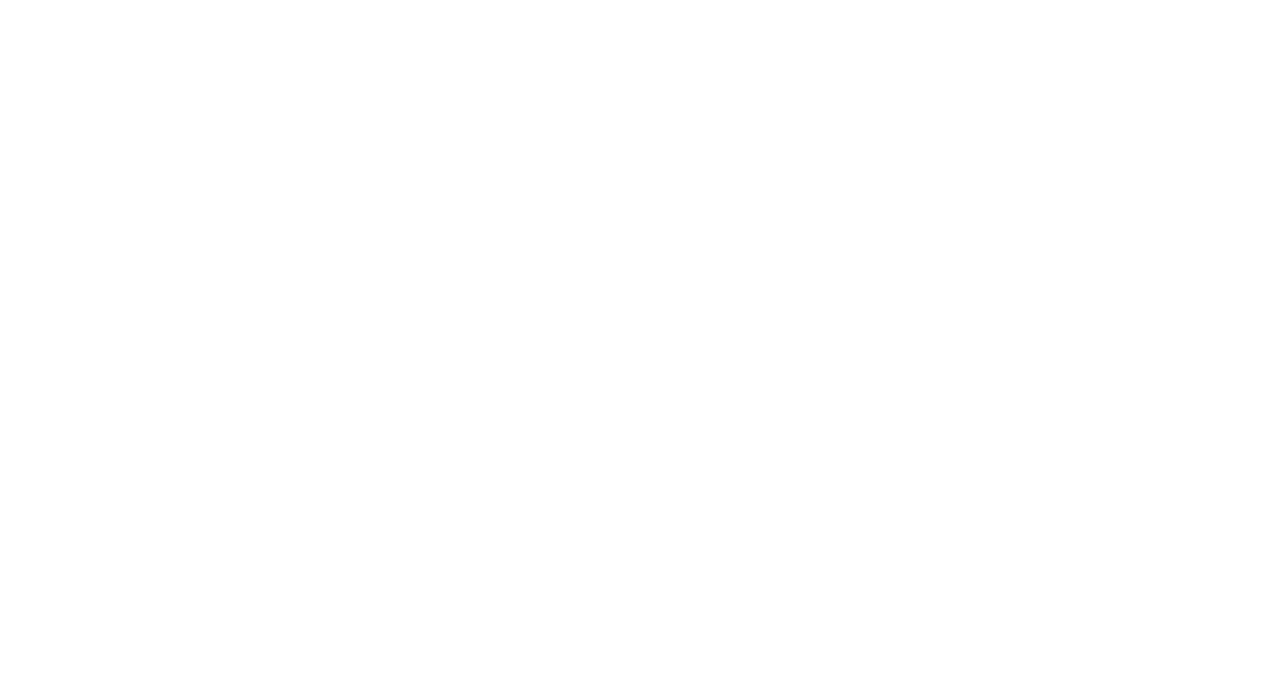
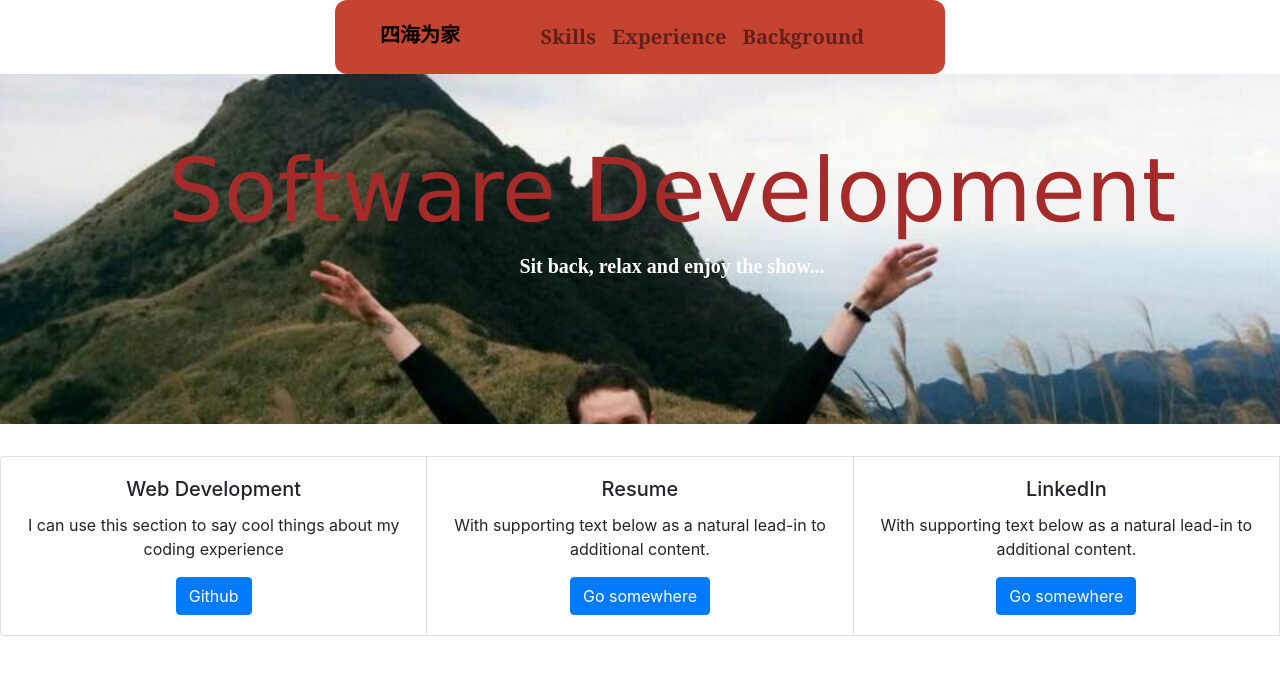
Before and after one commit to sammypond/sammypond.github.io, a plain HTML site: page portfolio_project.html in a window 1280 px wide. Drawn offline with nearby package versions, Linux system fonts and the light colour scheme.

Commit message:
pushing changes to github

```diff
--- /dev/null
+++ b/css/portfolio_css.css
@@ -0,0 +1,38 @@
+#navbarStyle {
+    font-family: Georgia;
+    font-size: 20px;
+    color: #000;
+    font-weight: bold;
+}
+
+#zhongWen {
+    color: #000;
+    font-weight: bold;
+    padding: 2% 0 0 5%;
+}
+
+#navbarBox {
+    box-sizing: border-box;
+    border-radius: 12px;
+}
+
+#saminTaiwan {
+    background-image: url("../img/SamTaiwan.jpg");
+    height: 350px;
+    background-attachment: fixed;
+    background-position: bottom;
+    background-repeat: no-repeat;
+    background-size: cover;
+    padding: 5% 0 0 5%;
+}
+
+.display-2 {
+    font-family: 'Lucida Sans';
+    color: brown;
+}
+
+.lead {
+    font-family: 'Lucinda Sans';
+    color: #fff;
+    font-weight: bold;
+}
--- a/portfolio_project.html
+++ b/portfolio_project.html
@@ -1 +1,80 @@
 <!DOCTYPE html>
+<html lang="en">
+<head>
+    <!-- required meta tags-->
+    <meta charset="utf-8">
+    <meta name="viewport" content="width=device-width, initial-scale=1, shrink-to-fit=yes">
+    <title>Sam Marritz | </title>
+    <link rel="stylesheet" href="https://stackpath.bootstrapcdn.com/bootstrap/4.1.3/css/bootstrap.min.css" integrity="sha384-MCw98/SFnGE8fJT3GXwEOngsV7Zt27NXFoaoApmYm81iuXoPkFOJwJ8ERdknLPMO" crossorigin="anonymous">
+    <link rel="stylesheet" href="./css/portfolio_css.css">
+</head>
+<body>
+
+    <!-- NAV BAR-->
+    <div class="container py-0 text-center col-md-6">
+    <nav class="navbar navbar-expand-lg sticky-top navbar-light" id="navbarBox" style="background-color: #c54331;">
+            <p class="navbar-brand" id="zhongWen">四海为家</p>
+            <div class="collapse navbar-collapse" id="navbarNavAltMarkup">
+              <div class="navbar-nav mx-auto" id="navbarStyle">
+                <a class="nav-item nav-link" href="#">Skills<span class="sr-only">(current)</span></a>
+                <a class="nav-item nav-link" href="#">Experience</a>
+                <a class="nav-item nav-link" href="#">Background</a>
+              </div>
+            </div>
+            <button class="navbar-toggler" type="button" data-toggle="collapse" data-target="#navbarNavAltMarkup" aria-controls="navbarNavAltMarkup" aria-expanded="false" aria-label="Toggle navigation">
+              <span class="navbar-toggler-icon"></span>
+            </button>
+          </nav>
+        </div>
+    <!--/NAV BAR-->
+
+    <!-- jumbotron -->
+
+    <div class="jumbotron jumbotron-fluid text-center bg-info md-4 hidden-md-down" id="saminTaiwan">
+            <div class="container">
+                <h1 class="display-2">Software Development</h1>
+                <p class="lead">Sit back, relax and enjoy the show...</p>
+            </div>
+    </div>
+
+
+    <!-- /jumbotron -->
+
+    <!-- skills -->
+    <div class="card-group" id="eXperience">
+            <div class="card text-center">
+                    <div class="card-body">
+                      <h5 class="card-title">Web Development</h5>
+                      <p class="card-text">I can use this section to say cool things about my coding experience</p>
+                      <a href="#" class="btn btn-primary">Github</a>
+                    </div>
+                  </div>
+
+          <div class="card text-center">
+                <div class="card-body">
+                  <h5 class="card-title">Resume</h5>
+                  <p class="card-text">With supporting text below as a natural lead-in to additional content.</p>
+                  <a href="#" class="btn btn-primary">Go somewhere</a>
+                </div>
+              </div>
+
+          <div class="card text-center">
+            <div class="card-body">
+              <h5 class="card-title">LinkedIn</h5>
+              <p class="card-text">With supporting text below as a natural lead-in to additional content.</p>
+              <a href="#" class="btn btn-primary">Go somewhere</a>
+            </div>
+          </div>
+
+
+    <!-- /skills -->
+
+
+    <!-- Optional JavaScript -->
+    <!-- jQuery first, then Popper.js, then Bootstrap JS -->
+    <script src="https://code.jquery.com/jquery-3.3.1.slim.min.js" integrity="sha384-q8i/X+965DzO0rT7abK41JStQIAqVgRVzpbzo5smXKp4YfRvH+8abtTE1Pi6jizo" crossorigin="anonymous"></script>
+    <script src="https://cdnjs.cloudflare.com/ajax/libs/popper.js/1.14.3/umd/popper.min.js" integrity="sha384-ZMP7rVo3mIykV+2+9J3UJ46jBk0WLaUAdn689aCwoqbBJiSnjAK/l8WvCWPIPm49" crossorigin="anonymous"></script>
+    <script src="https://stackpath.bootstrapcdn.com/bootstrap/4.1.3/js/bootstrap.min.js" integrity="sha384-ChfqqxuZUCnJSK3+MXmPNIyE6ZbWh2IMqE241rYiqJxyMiZ6OW/JmZQ5stwEULTy" crossorigin="anonymous"></script>
+
+</body>
+</html>
```
Also changed, not shown: img/SamTaiwan.jpg (added), 1 other file.
